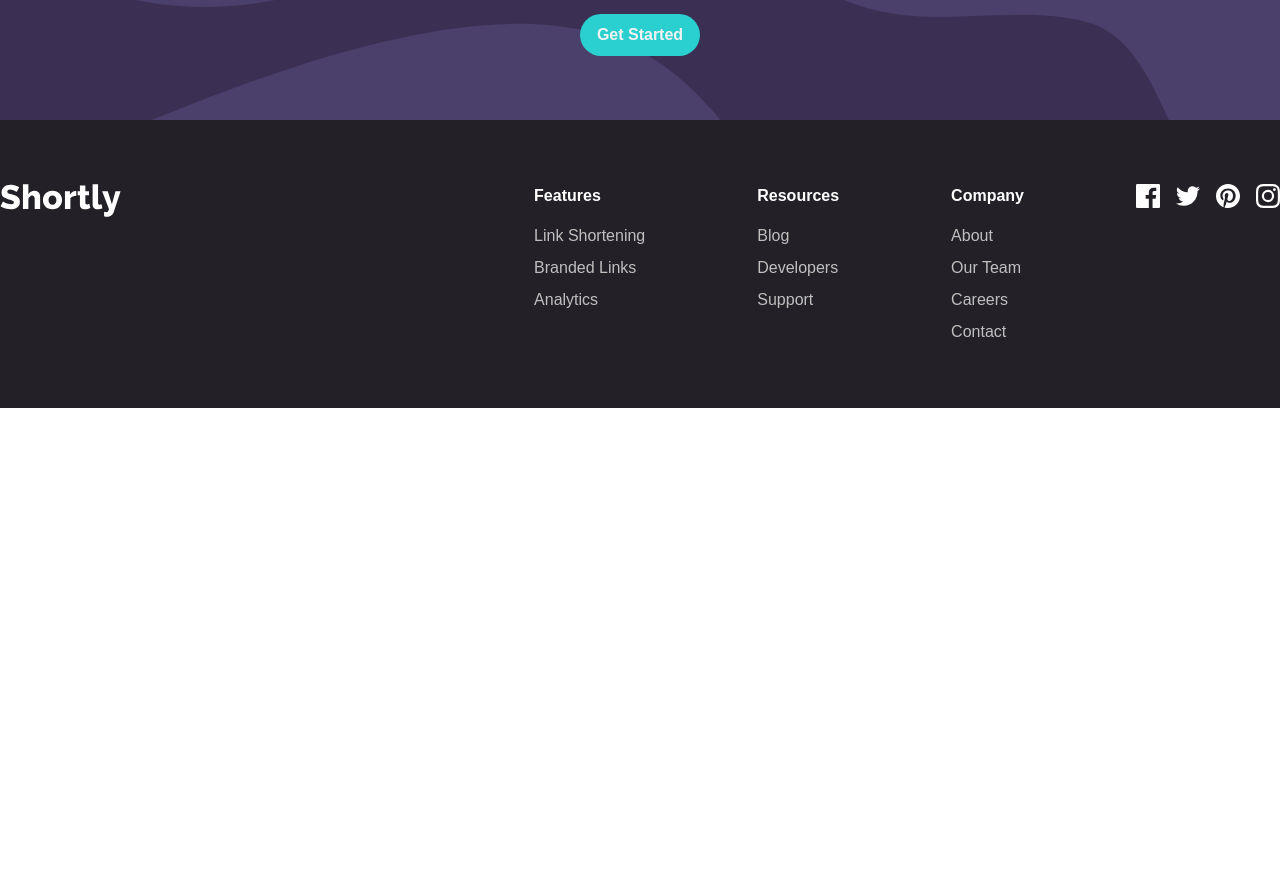
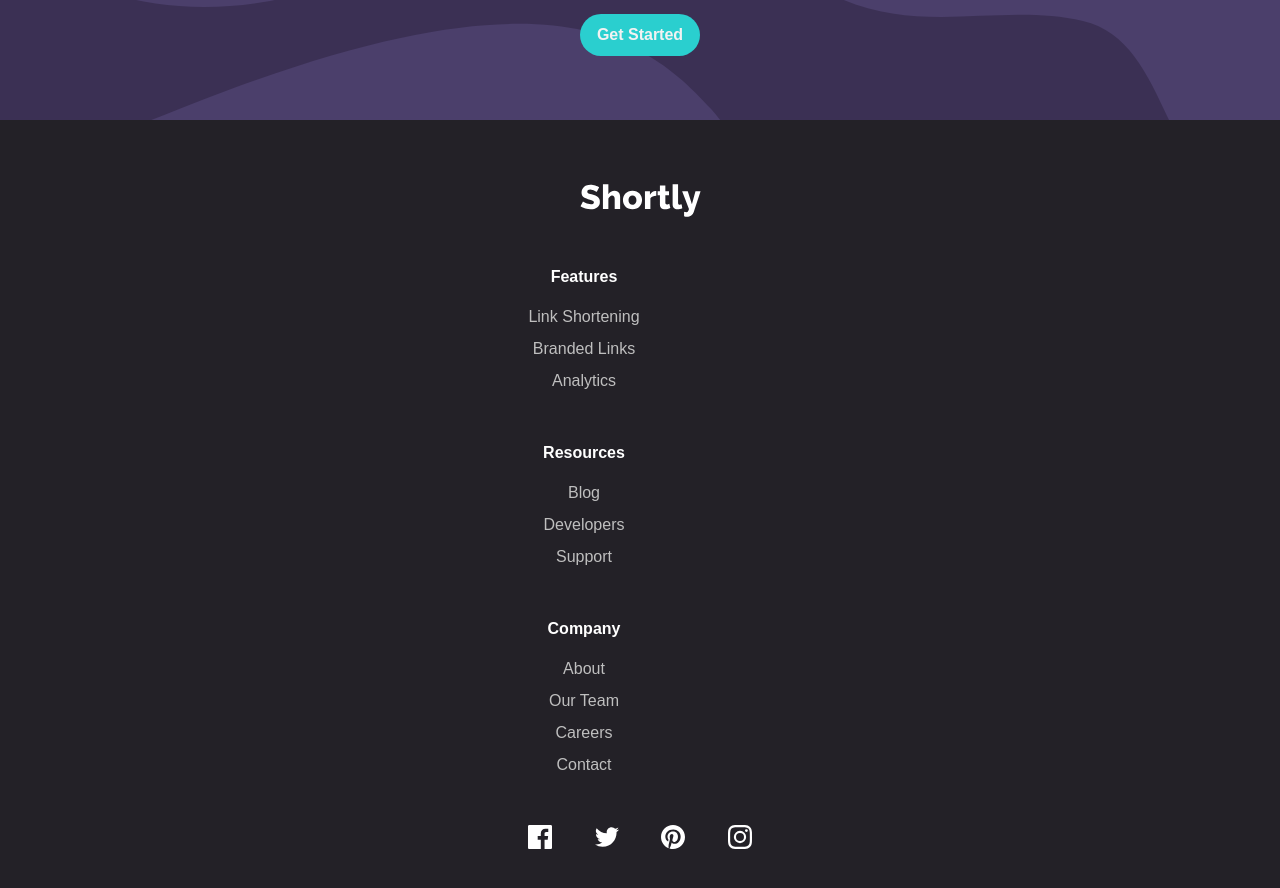
Before and after one commit to Carlos95HD/react-url-shortening, a React (Create React App) app: page / in a window 1280 px wide. Shown: the part 1823-2711 px from the top of the page. Before the commit the page ends 2231 px from the top, so only its background shows below. Built offline with nearby package versions, Linux system fonts and the light colour scheme.

Commit message:
Updated | Footer resposive styles

```diff
--- a/src/components/layout/Footer.tsx
+++ b/src/components/layout/Footer.tsx
@@ -3,12 +3,10 @@ import { Logo } from "./Logo";
 export const Footer = () => {
   return (
     <footer>
-      <div className="flex container mx-auto py-16 justify-between">
-        <span>
-          <Logo fill={"#FFFFFF"} />
-        </span>
-        <nav className="flex">
-          <div className="mr-8 lg:mr-28">
+      <div className="container flex flex-col items-center justify-between mx-auto py-16 sm:flex-row sm:items-start">
+        <Logo fill={"#FFFFFF"} />
+        <nav className="flex flex-col text-center sm:flex-row">
+          <div className="mt-12 sm:mr-8 lg:mr-28 sm:mt-0">
             <h3 className="font-semibold text-white mb-4">Features</h3>
             <ul>
               <li className="mt-2">
@@ -29,7 +27,7 @@ export const Footer = () => {
             </ul>
           </div>
 
-          <div className="mr-8 lg:mr-28">
+          <div className="mt-12 sm:mr-8 lg:mr-28 sm:mt-0">
             <h3 className="font-semibold text-white mb-4">Resources</h3>
             <ul>
               <li className="mt-2">
@@ -50,7 +48,7 @@ export const Footer = () => {
             </ul>
           </div>
 
-          <div className="mr-8 lg:mr-28">
+          <div className="mt-12 sm:mr-8 lg:mr-28 sm:mt-0">
             <h3 className="font-semibold text-white mb-4">Company</h3>
             <ul>
               <li className="mt-2">
@@ -76,7 +74,7 @@ export const Footer = () => {
             </ul>
           </div>
 
-          <div className="">
+          <div className="mt-12  sm:mt-0">
             <ul className="flex place-content-between items-center">
               <li className="mr-4">
                 <a href="/#" className="footer_social">
```
